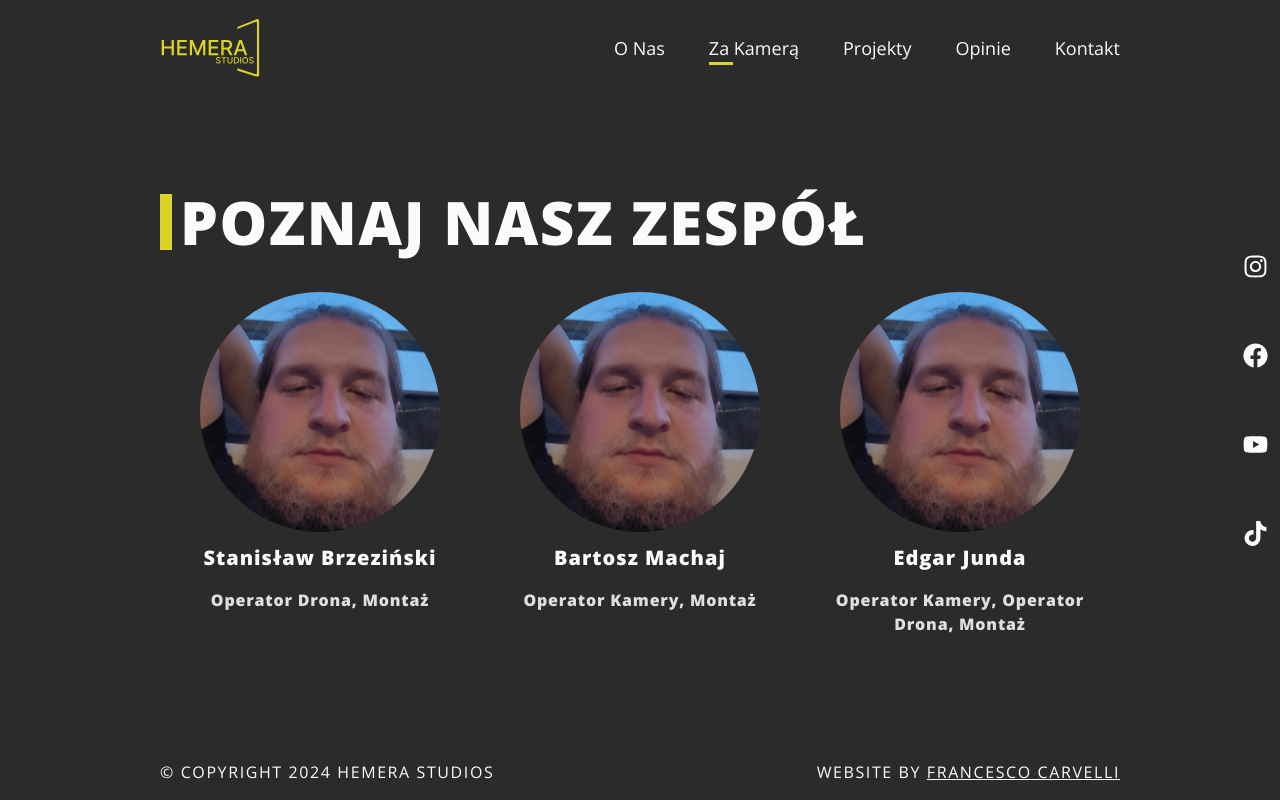
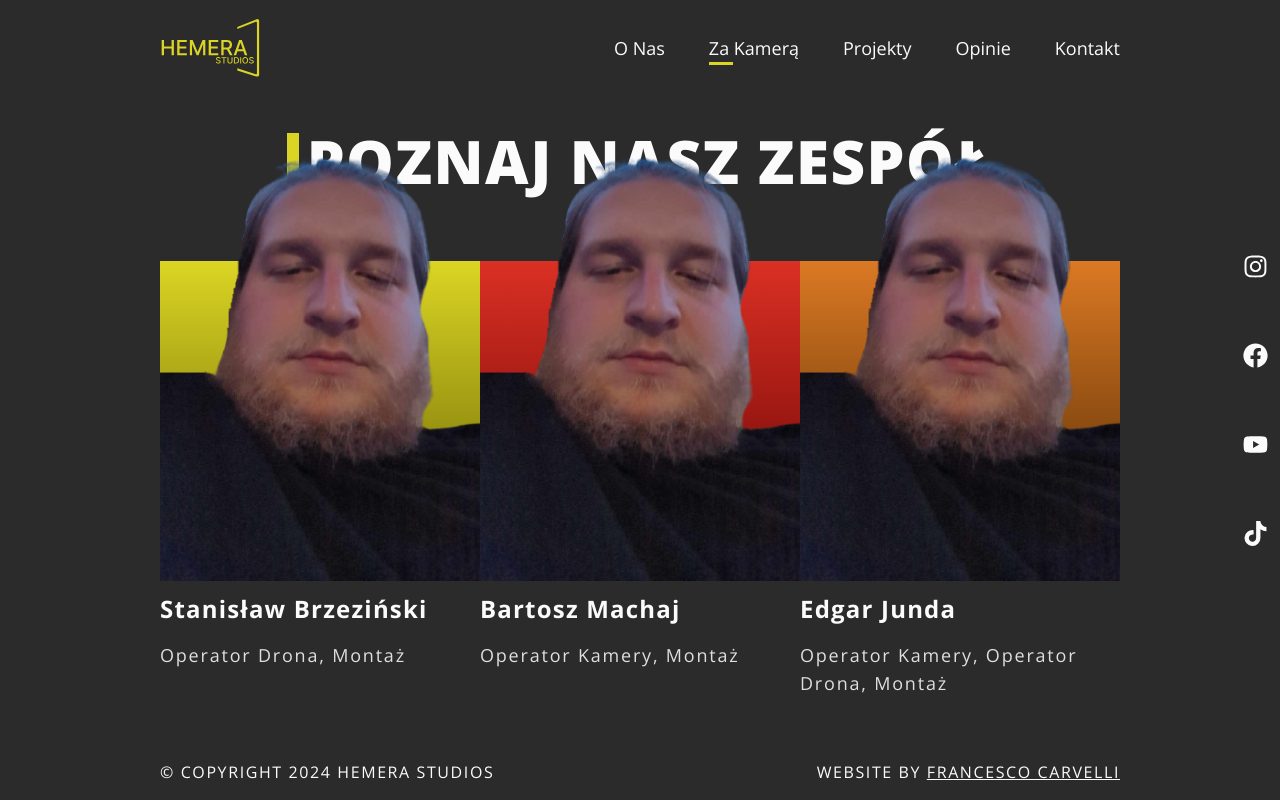
Before and after one commit to F3azy/hemera, a React (Vite) app: page /zespol in a window 1280 px wide. Built offline with nearby package versions, Linux system fonts and the light colour scheme.

Commit message:
remaking the team page layout

```diff
--- a/src/components/ServiceCardList.jsx
+++ b/src/components/ServiceCardList.jsx
@@ -7,6 +7,7 @@ const ServiceCardList = () => {
     <div className="grid grid-col-1 xl:grid-cols-3 gap-10 xl:gap-16 z-10">
       {services.map((service) => (
         <ServiceCard
+          key={service.name}
           name={service.name}
           Icon={service.icon}
           description={service.description}
--- a/src/components/TeamMemberCard.jsx
+++ b/src/components/TeamMemberCard.jsx
@@ -1,16 +1,16 @@
 import React from "react";
 
-const TeamMemberCard = ({ image, name, role }) => {
+const TeamMemberCard = ({ image, name, role, bgColor }) => {
   return (
-    <div className="flex flex-col items-center">
-      <div className="w-60 h-60 overflow-hidden relative rounded-full">
-        <img src={image} alt={name} className="absolute -top-2/3" />
+    <div className="flex flex-col">
+      <div className={`w-80 h-80 relative ${bgColor}`}>
+        <img src={image} alt={name} className="absolute bottom-0 left-1/2 -translate-x-1/2" />
       </div>
-      <div className="flex flex-col items-center gap-y-4 py-3">
-        <p className="text-white-base font-extrabold tracking-wider text-xl">
+      <div className="flex flex-col gap-y-4 py-3">
+        <p className="text-white-base font-bold tracking-wider text-2xl">
           {name}
         </p>
-        <p className="text-white-darker font-extrabold tracking-wider text-base text-center">
+        <p className="text-white-darker font-extralight tracking-widest text-lg">
           {role}
         </p>
       </div>
--- a/src/components/TeamMemberCardList.jsx
+++ b/src/components/TeamMemberCardList.jsx
@@ -4,13 +4,14 @@ import TeamMemberCard from "./TeamMemberCard";
 
 const TeamMemberCardList = () => {
   return (
-    <div className="w-full grid xl:grid-cols-[repeat(3,_256px)] justify-around">
+    <div className="w-full grid xl:grid-cols-[repeat(3,_320px)] justify-around">
       {team.map((member) => (
         <TeamMemberCard
           key={member.name}
           image={member.image}
           name={member.name}
           role={member.role}
+          bgColor={member.bgColor}
         />
       ))}
     </div>
--- a/src/const/teamMembers.js
+++ b/src/const/teamMembers.js
@@ -5,15 +5,18 @@ export const team = [
     image: Stachu,
     name: "Stanisław Brzeziński",
     role: "Operator Drona, Montaż",
+    bgColor: "bg-gradient-to-b from-[#DBD524] to-[#5D5A00]",
   },
   {
     image: Stachu,
     name: "Bartosz Machaj",
     role: "Operator Kamery, Montaż",
+    bgColor: "bg-gradient-to-b from-[#DB3024] to-[#5D0000]",
   },
   {
     image: Stachu,
     name: "Edgar Junda",
     role: "Operator Kamery, Operator Drona, Montaż",
+    bgColor: "bg-gradient-to-b from-[#DB7924] to-[#432200]",
   },
 ];
--- a/src/pages/Team.jsx
+++ b/src/pages/Team.jsx
@@ -4,7 +4,7 @@ import TeamMemberCardList from "../components/TeamMemberCardList";
 
 const Team = () => {
   return (
-    <div className="h-full flex flex-col justify-center gap-y-5 xl:gap-y-10 relative">
+    <div className="h-full flex flex-col justify-around items-center relative">
       <PageTitle>POZNAJ NASZ ZESPÓŁ</PageTitle>
       <TeamMemberCardList />
     </div>
```
Also changed, not shown: src/assets/stachu.png.
